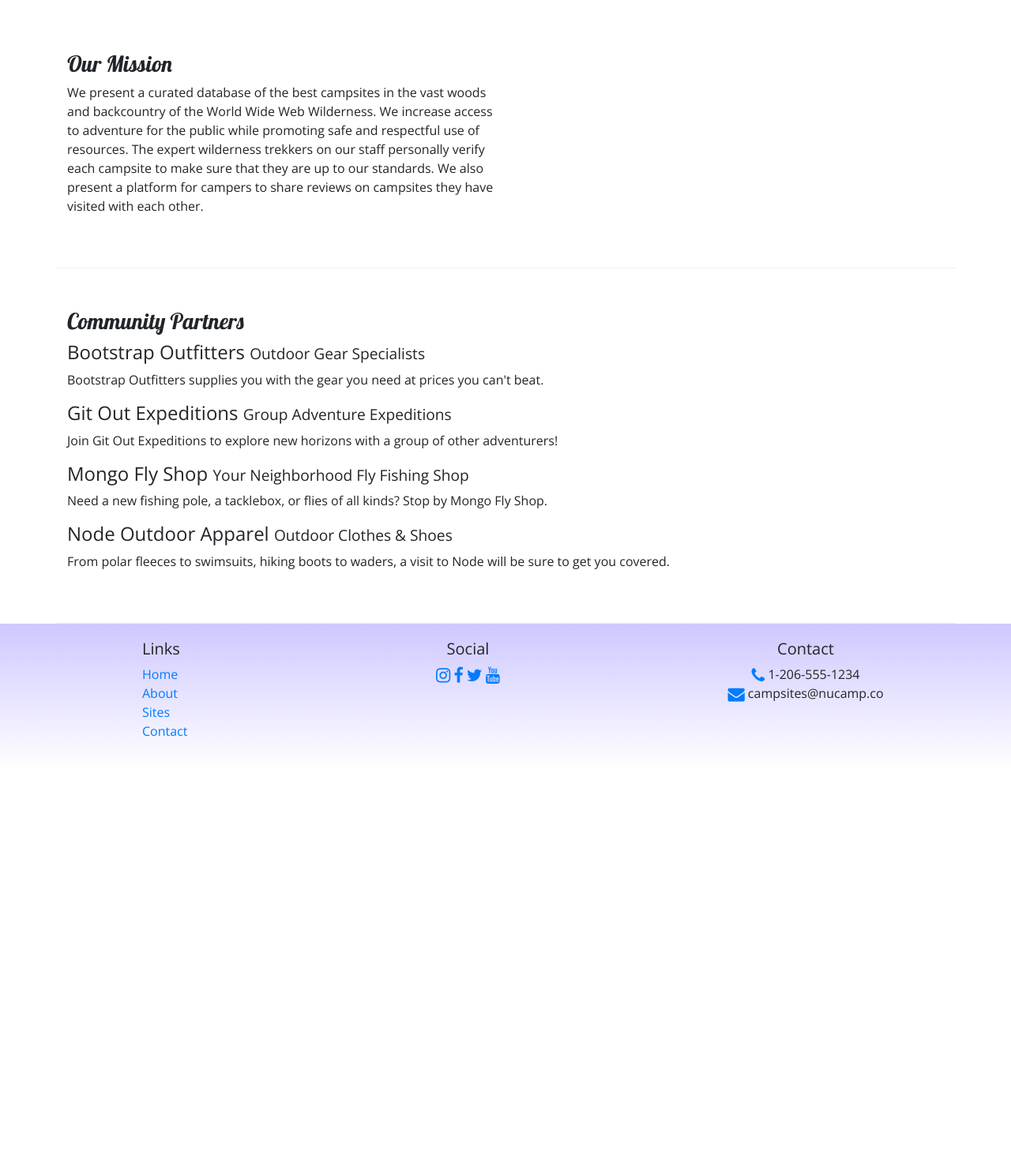
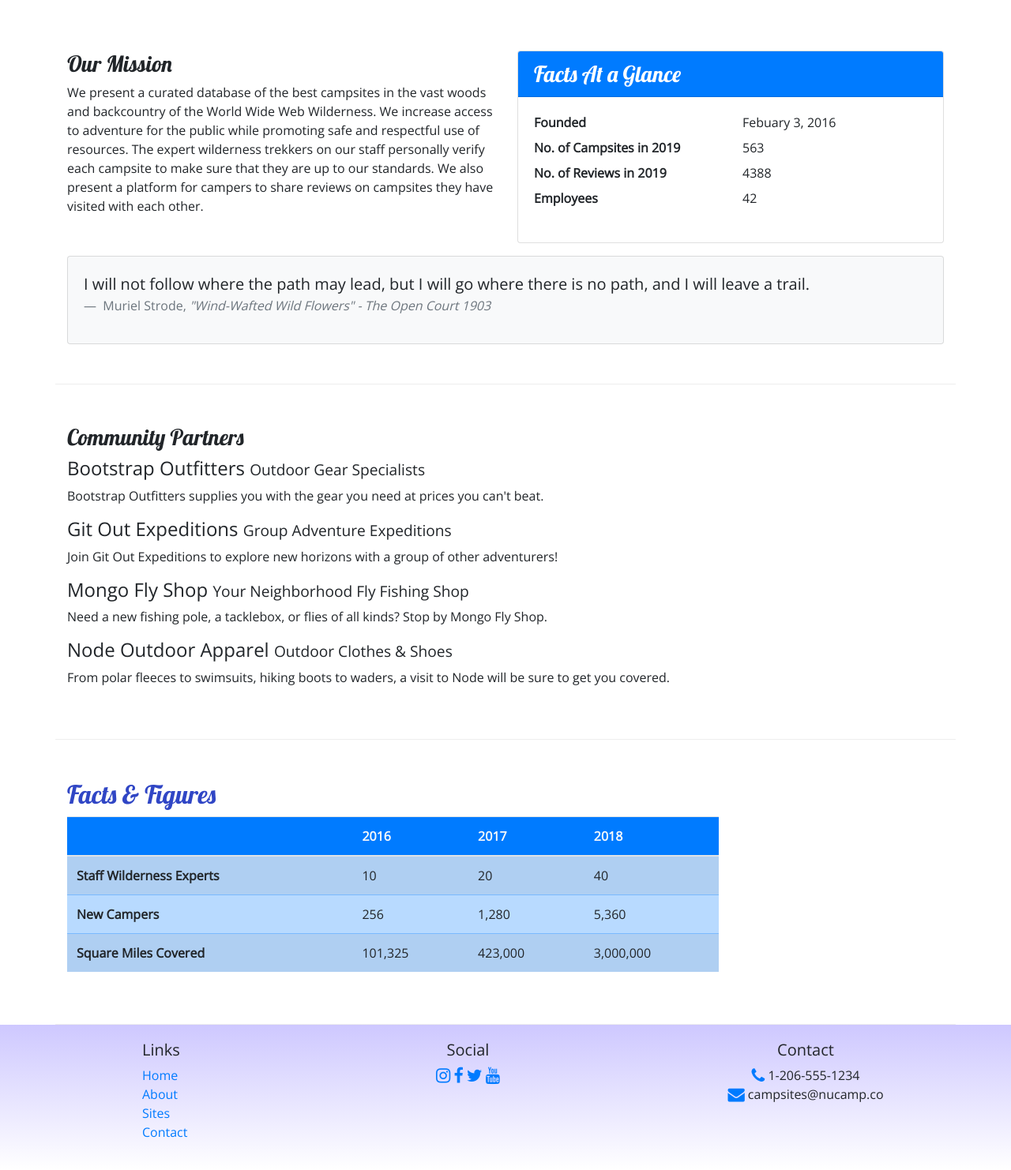
Before and after one commit to mercer-jk/nucampsite, a website: page aboutus.html in a window 1280 px wide. Shown: the part 340-1822 px from the top of the page at 79% size. Before the commit the page ends 1314 px from the top, so only its background shows below. Drawn offline with nearby package versions, Linux system fonts and the light colour scheme.

Commit message:
Tables and Cards

```diff
--- a/aboutus.html
+++ b/aboutus.html
@@ -36,10 +36,12 @@
             </button>
             <div class="collapse navbar-collapse" id="nucampNavbar">
                 <ul class="navbar-nav">
-                    <li class="nav-item"><a class="nav-link" href="index.html"><i class="fa fa-home fa-lg"></i> Home</a></li>
+                    <li class="nav-item"><a class="nav-link" href="index.html"><i class="fa fa-home fa-lg"></i> Home</a>
+                    </li>
                     <li class="nav- active"><a class="nav-link" href="#"><i class="fa fa-info fa-lg"></i> About</a></li>
                     <li class="nav-item"><a class="nav-link" href="#"><i class="fa fa-list fa-lg"></i> Sites</a></li>
-                    <li class="nav-item"><a class="nav-link" href="#"><i class="fa fa-address-card fa-lg"></i> Contact</a></li>
+                    <li class="nav-item"><a class="nav-link" href="#"><i
+                                class="fa fa-address-card fa-lg"></i>Contact</a></li>
                 </ul>
             </div>
         </div>
@@ -48,7 +50,7 @@
     <div class="container">
         <div class="row">
             <div class="col">
-                <ol class="breadcrumb">
+                <ol class="breadcrumb bg-light">
                     <li class="breadcrumb-item"><a href="index.html">Home</a></li>
                     <li class="breadcrumb-item active">About</li>
                 </ol>
@@ -66,8 +68,38 @@
                     campsite to make sure that they are up to our standards. We also present a platform for campers to
                     share reviews on campsites they have visited with each other.</p>
             </div>
+            <div class="col-sm-6">
+                <div class="card">
+                    <h3 class="card-header bg-primary text-white">Facts At a Glance</h3>
+                    <div class="card-body">
+                        <dl class="row">
+                            <dt class="col-6">Founded</dt>
+                            <dd class="col-6">Febuary 3, 2016</dd>
+                            <dt class="col-6">No. of Campsites in 2019</dt>
+                            <dd class="col-6">563</dd>
+                            <dt class="col-6">No. of Reviews in 2019</dt>
+                            <dd class="col-6">4388</dd>
+                            <dt class="col-6">Employees</dt>
+                            <dd class="col-6">42</dd>
+                        </dl>
+                    </div>
+                </div>
+            </div>
+
+            <div class="col">
+                <div class="card bg-light mt-3">
+                    <blockquote class="blockquote card-body">
+                        <p class="mb-0">I will not follow where the path may lead, but I will go where there is no path,
+                            and I will leave a trail.</p>
+                        <footer class="blockquote-footer"> Muriel Strode,
+                            <cite title="Source Title"> "Wind-Wafted Wild Flowers" -
+                                The Open Court 1903
+                            </cite>
+                        </footer>
+                    </blockquote>
+                </div>
+            </div>
         </div>
-
         <div class="row row-content">
             <div class="col">
                 <h3>Community Partners</h3>
@@ -78,17 +110,52 @@
                 <p class="d-none d-sm-block">Join Git Out Expeditions to explore new horizons with a group of other
                     adventurers!</p>
                 <h4>Mongo Fly Shop <small>Your Neighborhood Fly Fishing Shop</small></h4>
-                <p class="d-none d-sm-block">Need a new fishing pole, a tacklebox, or flies of all kinds? Stop by Mongo
-                    Fly Shop.</p>
+                <p class="d-none d-sm-block">Need a new fishing pole, a tacklebox, or flies of all kinds? Stop by
+                    Mongo Fly Shop.</p>
                 <h4>Node Outdoor Apparel <small>Outdoor Clothes & Shoes</small></h4>
-                <p class="d-none d-sm-block">From polar fleeces to swimsuits, hiking boots to waders, a visit to Node
-                    will be sure to get you
-                    covered.</p>
+                <p class="d-none d-sm-block">From polar fleeces to swimsuits, hiking boots to waders, a visit to
+                    Node will be sure to get you covered.</p>
+            </div>
+        </div>
+        <div class="row row-content">
+            <div class="col-sm-9">
+                <h2>Facts &amp; Figures</h2>
+                <div class="table-responsive">
+                    <table class="table table-striped">
+                        <thead>
+                            <tr class="bg-primary text-light">
+                                <th></th>
+                                <th>2016</th>
+                                <th>2017</th>
+                                <th>2018</th>
+                            </tr>
+                        </thead>
+                        <tbody class="table-primary">
+                            <tr>
+                                <th>Staff Wilderness Experts</th>
+                                <td>10</td>
+                                <td>20</td>
+                                <td>40</td>
+                            </tr>
+                            <tr>
+                                <th>New Campers</th>
+                                <td>256</td>
+                                <td>1,280</td>
+                                <td>5,360</td>
+                            </tr>
+                            <tr>
+                                <th>Square Miles Covered</th>
+                                <td>101,325</td>
+                                <td>423,000</td>
+                                <td>3,000,000</td>
+                            </tr>
+                        </tbody>
+                    </table>
+                </div>
             </div>
         </div>
     </div>
-
-    <footer>
+    <footer class="site-footer">
         <div class="container">
             <div class="row">
                 <div class="col-4 col-sm-2 offset-1">
@@ -116,10 +183,10 @@
         </div>
     </footer>
 
- <!-- jQuery must come first, then Popper.js, then the Bootstrap JavaScript plugins.-->
- <script src="node_modules/jquery/dist/jquery.slim.min.js"></script>
- <script src="node_modules/popper.js/dist/umd/popper.min.js"></script>
- <script src="node_modules/bootstrap/dist/js/bootstrap.min.js"></script>
+    <!-- jQuery must come first, then Popper.js, then the Bootstrap JavaScript plugins.-->
+    <script src="node_modules/jquery/dist/jquery.slim.min.js"></script>
+    <script src="node_modules/popper.js/dist/umd/popper.min.js"></script>
+    <script src="node_modules/bootstrap/dist/js/bootstrap.min.js"></script>
 
 </body>
 
--- a/css/styles.css
+++ b/css/styles.css
@@ -14,7 +14,7 @@ header h2 {
     color: #CEC8FF;
 }
 
-footer {
+.site-footer {
     background-image: linear-gradient(#CEC8FF, white);
     padding: 20px 0;
 }
```
Also changed, not shown: index.html (+1 -1 lines).
